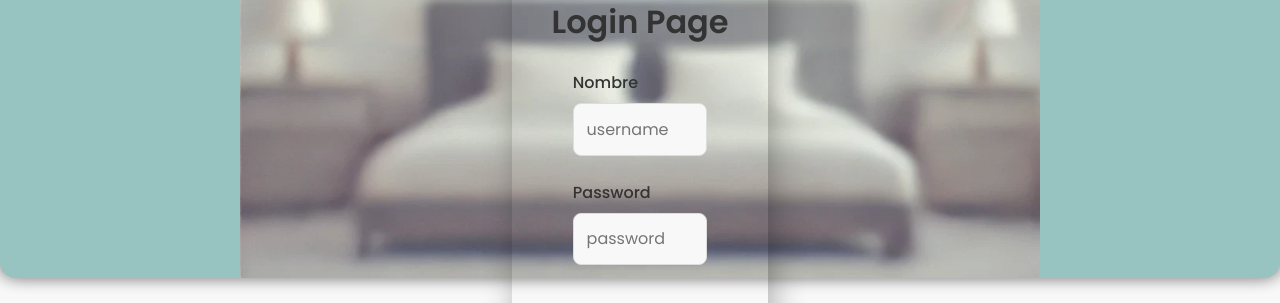
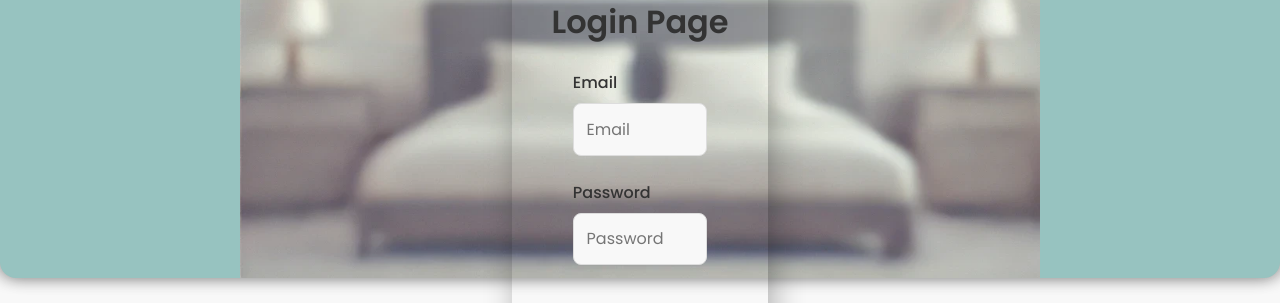
Before and after one commit to MariaGargoles/Dashboard_Miranda, a React (Vite) app: page / in a window 1280 px wide. Shown: the part 522-825 px from the top of the page. Built offline with nearby package versions, Linux system fonts and the light colour scheme.

Commit message:
add correct url

```diff
--- a/src/components/FormLoginComponent/FormLoginComponent.tsx
+++ b/src/components/FormLoginComponent/FormLoginComponent.tsx
@@ -3,55 +3,73 @@ import { useDispatch } from 'react-redux';
 import { login } from '../../context/AuthUserContext';
 import "./FormLoginComponent.css";
 import { LoginForm, TitleForm, Form, Label, Input, LogoForm, FormButton } from "./FormLoginStyled.js";
-import { ApiConnect } from "../../features/Connect API/ConnectApi";
 
 export const FormLoginComponent: React.FC = () => {
   const dispatch = useDispatch();
-  const [username, setUsername] = useState('');
+  const [email, setEmail] = useState('');
   const [password, setPassword] = useState('');
   const [error, setError] = useState('');
+
+  // URL del backend (endpoint de AWS API Gateway)
+  const API_URL = 'https://awzzonqc95.execute-api.eu-west-3.amazonaws.com/dev/login';
 
   const submitHandler = async (event: React.FormEvent<HTMLFormElement>) => {
     event.preventDefault();
     try {
-        const response = await ApiConnect('/login', 'POST', { email: username, password });
+      // Llamada al backend
+      const response = await fetch(API_URL, {
+        method: 'POST',
+        headers: {
+          'Content-Type': 'application/json',
+        },
+        body: JSON.stringify({ email, password }),
+      });
 
+      if (!response.ok) {
+        if (response.status === 401) {
+          throw new Error('Credenciales incorrectas');
+        }
+        throw new Error('Error al conectar con el servidor');
+      }
 
-        localStorage.setItem('TOKEN_KEY', response.Token);
+      const data = await response.json();
 
+      // Guardar token y usuario en LocalStorage
+      localStorage.setItem('TOKEN_KEY', data.token);
+      localStorage.setItem('user', JSON.stringify(data.user));
+      dispatch(login(data.user));
 
-        localStorage.setItem('user', JSON.stringify(response.User));
-
-
-        dispatch(login(response.User));
-
-        setError('');
-    } catch (err) {
-        setError('Datos de inicio de sesión incorrectos');
+      // Limpiar mensaje de error
+      setError('');
+    } catch (err: any) {
+      console.error('Error en el inicio de sesión:', err.message);
+      setError(err.message || 'Error al iniciar sesión');
     }
-};
+  };
 
   return (
     <LoginForm>
       <TitleForm>Login Page</TitleForm>
       <Form onSubmit={submitHandler}>
-        <Label>Nombre</Label>
+        <Label>Email</Label>
         <Input
-          type="text"
-          id="username"
-          name="username"
-          placeholder="username"
-          value={username}
-          onChange={(event) => setUsername(event.target.value)}
+          type="email"
+          id="email"
+          name="email"
+          placeholder="Email"
+          value={email}
+          onChange={(event) => setEmail(event.target.value)}
+          required
         />
         <Label>Password</Label>
         <Input
           type="password"
           id="password"
           name="password"
-          placeholder="password"
+          placeholder="Password"
           value={password}
           onChange={(event) => setPassword(event.target.value)}
+          required
         />
         {error && <p className="error-message">{error}</p>}
         <FormButton className="FormButton" type="submit" value="Login" />
```
Also changed, not shown: 1 other file (tests, documents, lock files or other folders).
